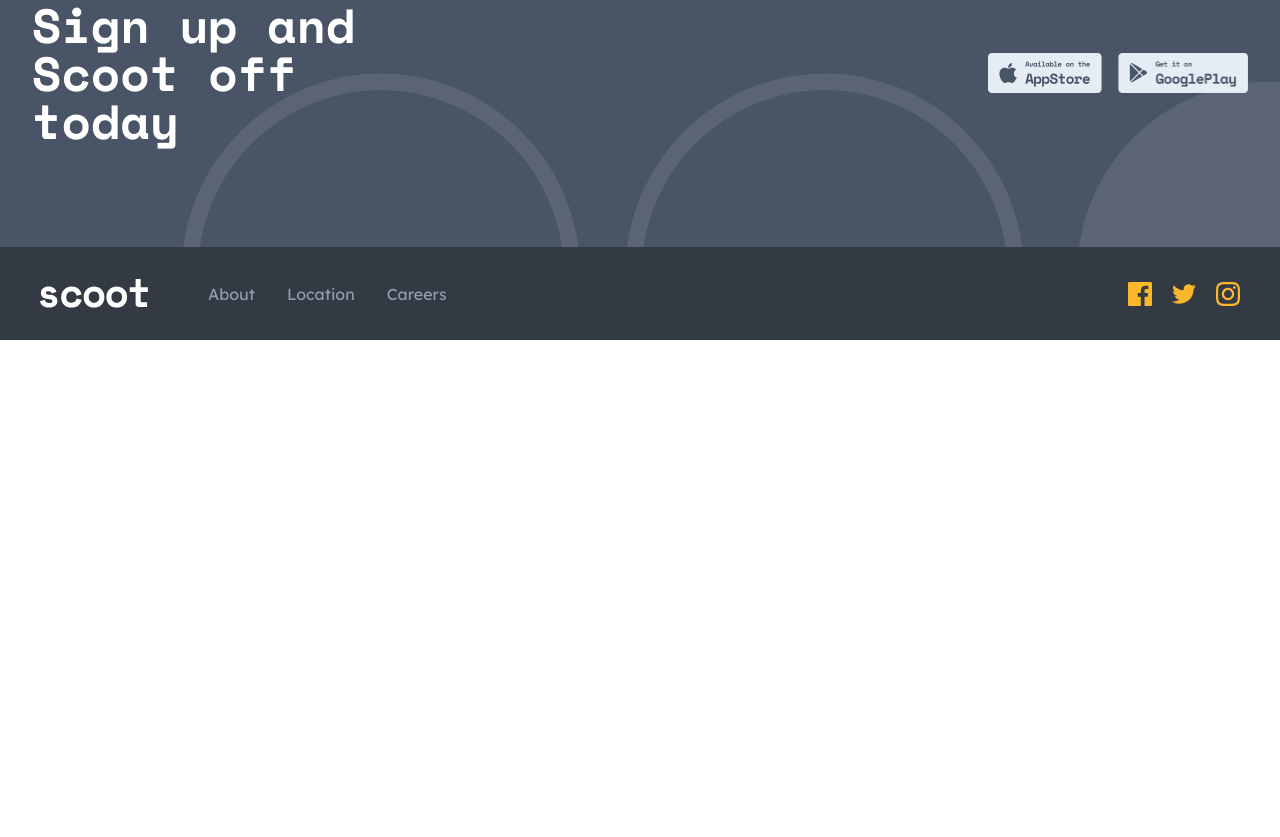
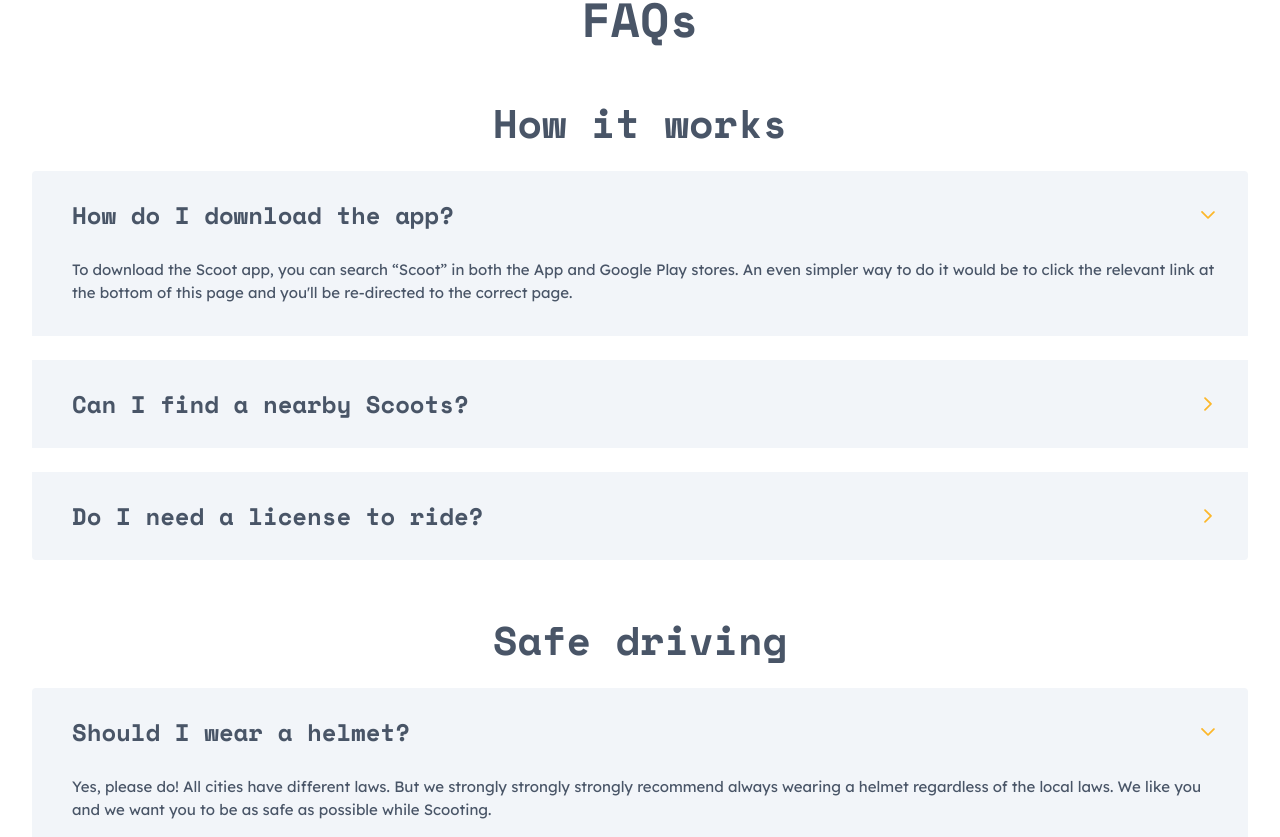
Before and after one commit to MichalTrubini/Scoot, a Vue app: page /about in a window 1280 px wide. Shown: the part 3623-4460 px from the top of the page. Before the commit the page ends 3963 px from the top, so only its background shows below. Built offline with nearby package versions, Linux system fonts and the light colour scheme.

Commit message:
About page done

```diff
--- a/package.json
+++ b/package.json
@@ -9,6 +9,7 @@
     "preview": "vite preview"
   },
   "dependencies": {
+    "primevue": "^3.39.0",
     "vue": "^3.3.4",
     "vue-router": "^4.2.5"
   },
--- a/src/App.vue
+++ b/src/App.vue
@@ -22,7 +22,6 @@
 <style>
 body {
   font-family: "Lexend Deca", sans-serif;
-
   text-align: center;
 }
 
--- a/src/components/main/about/TheFAQ.vue
+++ b/src/components/main/about/TheFAQ.vue
@@ -1,18 +1,139 @@
 <template>
-
-<h3>{{heading}}</h3>
-
+  <section class="mt-[145px] mb-[120px] px-8 md:mt-[120px] dt:px-[165px]">
+    <h2 class="text-navy text-[32px] mb-12 md:text-[48px] md:mb-[64px] md:leading-none dt:text-center">{{ heading }}</h2>
+    <div class="dt:flex justify-between">
+      <h3 class="text-navy text-2xl mb-8 md:text-[40px]">{{subHeading1}}</h3>
+      <Accordion :activeIndex="0">
+        <AccordionTab
+          v-for="(tab, index) in tabsOne"
+          :key="index"
+          :header="tab.title"
+        >
+          <p class="m-0">{{ tab.content }}</p>
+        </AccordionTab>
+      </Accordion>
+    </div>
+    <div class="mt-12 md:mt-[64px] dt:flex justify-between">
+      <h3 class="text-navy text-2xl mb-8 md:text-[40px]">{{subHeading2}}</h3>
+      <Accordion :activeIndex="0">
+        <AccordionTab
+          v-for="(tab, index) in tabsTwo"
+          :key="index"
+          :header="tab.title"
+        >
+          <p class="m-0">{{ tab.content }}</p>
+        </AccordionTab>
+      </Accordion>
+    </div>
+  </section>
 </template>
 
 <script lang="ts">
+import Accordion from "primevue/accordion";
+import AccordionTab from "primevue/accordiontab";
 
 export default {
   name: "TheFAQ",
   data() {
     return {
       heading: "FAQs",
+      subHeading1: "How it works",
+      subHeading2: "Safe driving",
+      tabsOne: [
+        {
+          title: "How do I download the app?",
+          content:
+            "To download the Scoot app, you can search “Scoot” in both the App and Google Play stores. An even simpler way to do it would be to click the relevant link at the bottom of this page and you'll be re-directed to the correct page.",
+        },
+        {
+          title: "Can I find a nearby Scoots?",
+          content:
+            "Definitely! Simply open up the app and allow us to find your location while using it. We'll show you all of the closest Scoots and some extra useful information.",
+        },
+        {
+          title: "Do I need a license to ride?",
+          content:
+            "Yup! We provide information inside the app regarding local laws and the license you need to be able to ride our Scoots.",
+        },
+      ],
+      tabsTwo: [
+        {
+          title: "Should I wear a helmet?",
+          content:
+            " Yes, please do! All cities have different laws. But we strongly strongly strongly recommend always wearing a helmet regardless of the local laws. We like you and we want you to be as safe as possible while Scooting.",
+        },
+        {
+          title: "How about the rules & regulations?",
+          content:
+            "  Now is not the time to be a rule breaker. Be sure you're complying with all local laws and regulations. Also, just be a good human being. Be sure not to park your Scoot where it can block access to buildings or get in people's way.",
+        },
+        {
+          title: "What if I damage my Scoot?",
+          content:
+            "Be sure to read our terms and conditions carefully. Not the most fun job we know but we make it as clear as possible. There's an option to add insurance for each trip, or you can sign up for annual insurance if you're a regular Scooter.",
+        },
+      ],
     };
   },
 };
+</script>
 
-</script>
+<style scoped>
+
+.p-accordion {
+  display: flex;
+  flex-direction: column;
+  gap: 1rem;
+}
+:deep(.p-accordion-header-link ) {
+    background-color: #F2F5F9;
+    display: flex;
+    flex-direction: row-reverse;
+    justify-content: space-between;
+    align-items: center;
+    gap: 1rem;
+    font-family: "Space Mono", monospace;
+    text-align: left;
+    color: #495567;
+    line-height: 1.5;
+    font-size: 18px;
+    padding: 2rem 0.875rem 2rem 2rem ;
+}
+
+:deep(.p-accordion-header-link > svg ) {
+  filter: brightness(0) saturate(100%) invert(74%) sepia(89%) saturate(750%) hue-rotate(335deg) brightness(102%) contrast(98%);
+}
+
+:deep( .p-accordion-content ) {
+    background-color: #F2F5F9;
+    text-align: left;
+    font-family: "Lexend Deca", sans-serif;
+    color: #495567;
+    padding: 0rem 1.5rem 2rem;
+}
+
+@media screen and (min-width: 768px) {
+  :deep(.p-accordion ) {
+    gap: 1.5rem;
+}
+
+:deep(.p-accordion-header-link ) {
+    line-height: 1.5;
+    font-size: 24px;
+    padding: 2rem 1.5rem 2rem 2.5rem ;
+}
+
+:deep( .p-accordion-content ) {
+    padding: 0rem 2rem 2rem 2.5rem;
+}
+}
+
+@media screen and (min-width: 1440px) {
+  :deep(.p-accordion ) {
+   max-width: 730px;
+   width: 100%;
+}
+
+}
+
+</style>
--- a/src/main.ts
+++ b/src/main.ts
@@ -6,6 +6,9 @@
 import About from './views/About.vue'
 import Location from './views/Location.vue'
 import Careers from './views/Careers.vue'
+import Accordion from 'primevue/accordion';
+import AccordionTab from 'primevue/accordiontab';
+import "primevue/resources/themes/bootstrap4-light-blue/theme.css"
 
 const app = createApp(App)
 const router = createRouter({
@@ -22,4 +25,6 @@
       },
     })
 app.use(router)
+app.component('Accordion', Accordion);
+app.component('AccordionTab', AccordionTab);
 app.mount('#app')
```
Also changed, not shown: 1 other file (tests, documents, lock files or other folders).
